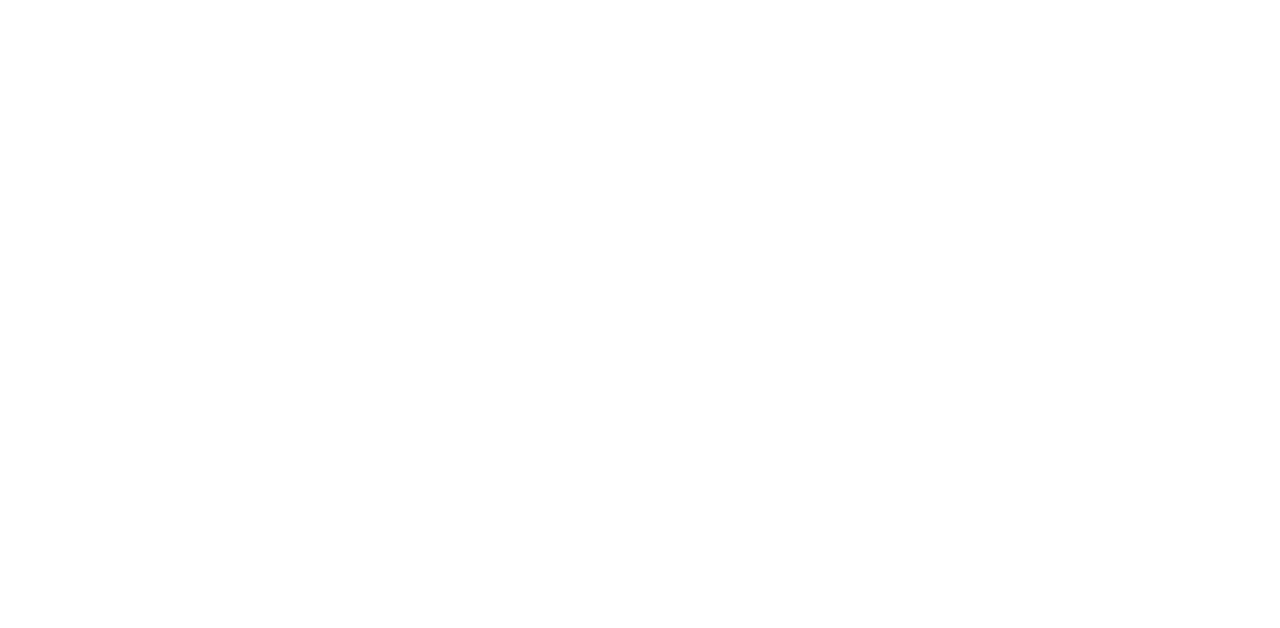
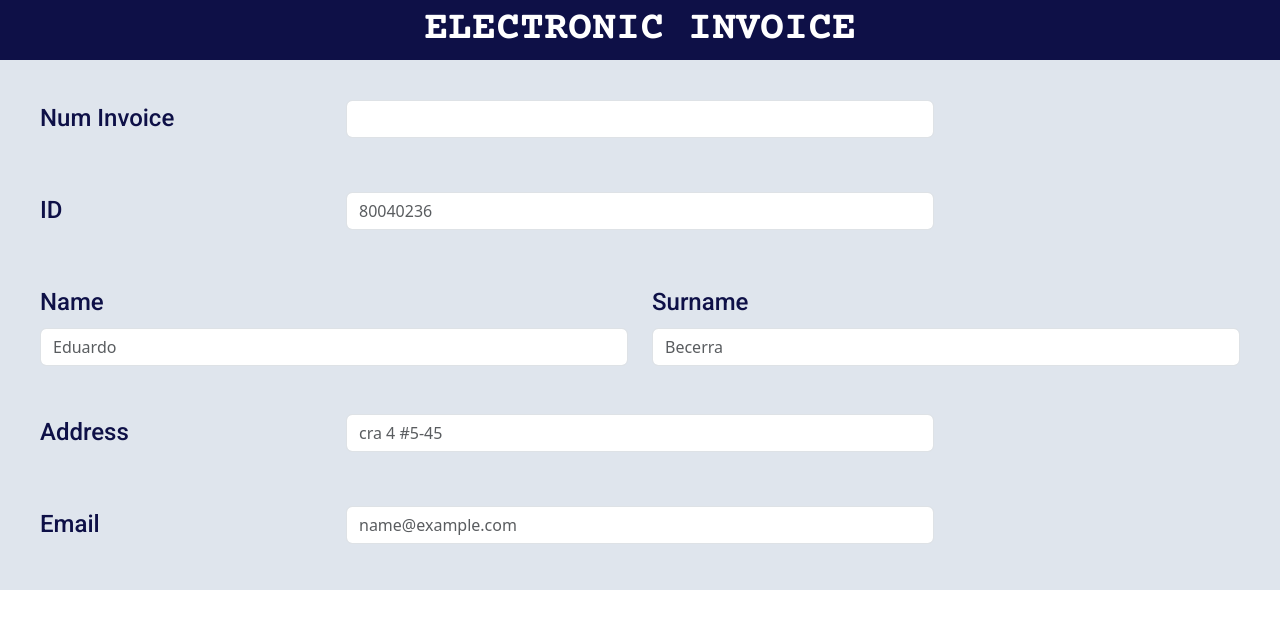
Before and after one commit to LauraVargas22/FacturaElectronica, a website built with Vite: page index.html in a window 1280 px wide. Built offline with nearby package versions, Linux system fonts and the light colour scheme.

Commit message:
feat: :sparkles: Component Creation of web Component with personal information

```diff
--- a/index.html
+++ b/index.html
@@ -4,11 +4,18 @@
     <meta charset="UTF-8" />
     <link rel="icon" type="image/svg+xml" href="/vite.svg" />
     <meta name="viewport" content="width=device-width, initial-scale=1.0" />
-    <link rel="stylesheet" href="src/assets/css/style.css">
-    <title>Vite App</title>
+    <link rel="stylesheet" href="src/css/style.css">
+    <link rel="stylesheet" href="https://cdnjs.cloudflare.com/ajax/libs/font-awesome/4.7.0/css/font-awesome.min.css">
+    <script type="module" src="/src/main.js" defer></script>
+    <title>ELECTRONIC INVOICE</title>
   </head>
   <body>
+    <header class="header">
+      ELECTRONIC INVOICE
+    </header>
+    <form class="form">
+      <header-invoice></header-invoice>
+    </form>
 
-    <script type="module" src="/src/main.js"></script>
   </body>
 </html>
--- /dev/null
+++ b/src/Models/invoiceModel.js
@@ -0,0 +1,27 @@
+const invoiceModel = [
+    NumInvoice, {
+        personalData: {
+            NumID: '',
+            Names: '',
+            Surname: '',
+            Address: '',
+            Email: '',
+        },
+        Products: [
+            {
+                cod: '',
+                name: '',
+                UnitValue: '',
+                Quantity: '',
+                SubT: ''
+            }
+        ],
+        Summary: {
+            SubTotal: '',
+            Vat: '',
+            Total: '',
+        }
+    }
+]
+
+export default invoiceModel;
--- a/src/assets/css/style.css
+++ /dev/null
@@ -1,5 +0,0 @@
-* {
-  margin: 0;
-  padding: 0;
-  box-sizing: border-box;
-}
--- /dev/null
+++ b/src/components/headerInvoice.js
@@ -0,0 +1,50 @@
+//import '../Models/invoiceModel.js';
+export class HeaderInvoice extends HTMLElement {
+    constructor() {
+        super();
+        this.render();
+    }
+    render(){
+
+        this.innerHTML = /* html */ `
+        <style rel="stylesheet">
+          @import "../css/style.css";
+        </style>
+        <div class="row p-4">
+            <label for="NumInvoice" class="col-3 form-label">Num Invoice</label>
+            <div class="col-6">
+            <input type="text" class="form-control" name="NumInvoice" id="numInvoice">
+            </div>
+        </div>
+        <div class="row p-4">
+            <label for="NumID" class="col-3 form-label">ID</label>
+            <div class="col-6">
+            <input type="text" class="form-control" name="NumID" id="numId" placeholder="80040236">
+            </div>
+        </div>
+        <div class="row row-cols-1 row-cols-md-2 row-cols-lg-2 p-4">
+            <div class="col">
+                <label for="Names" class="form-label">Name</label>
+                <input type="text" class="form-control" name="Names" placeholder="Eduardo" required>
+            </div>
+            <div class="col">
+                <label for="Surname" class="form-label">Surname</label>
+                <input type="text" class="form-control" id="surname" name="Surname" placeholder="Becerra" required>
+            </div>
+        </div>
+        <div class="row p-4">
+            <label for="Address" class="col-3 form-label">Address</label>
+            <div class="col-6">
+                <input type="text" class="form-control" name="Address" id="address" placeholder="cra 4 #5-45">
+            </div>
+        </div>
+        <div class="row p-4">
+            <label for="Email" class="col-3 form-label">Email</label>
+            <div class="col-6">
+                <input type="text" class="form-control" name="Email" id="email" placeholder="name@example.com">
+            </div>
+        </div>
+        `
+    }
+}
+customElements.define("header-invoice", HeaderInvoice);
--- /dev/null
+++ b/src/css/style.css
@@ -0,0 +1,33 @@
+@import url('https://fonts.googleapis.com/css2?family=Courier+Prime:ital,wght@0,400;0,700;1,400;1,700&family=Roboto:ital,wght@0,100..900;1,100..900&display=swap');
+
+* {
+  margin: 0;
+  padding: 0;
+  box-sizing: border-box;
+}
+
+.header {
+  display: flex;
+  flex-direction: row;
+  justify-content: center;
+  align-items: center;
+  background-color: #0E1047;
+  color: white;
+  height: max-content;
+  text-align: center;
+  font-family: "Courier Prime", serif;
+  font-weight: 600;
+  font-size: 2.5rem;
+}
+
+.form {
+  background-color: #DFE5ED;
+  padding: 1rem;
+}
+
+label {
+  font-family: "Roboto", serif;
+  color: #0E1047;
+  font-weight: 500;
+  font-size: 1.5rem;
+}
--- a/src/main.js
+++ b/src/main.js
@@ -1,2 +1,3 @@
-import './assets/css/style.css'
+import './components/headerInvoice.js';
+import '/src/css/style.css';
 import 'bootstrap/dist/css/bootstrap.min.css';
```
